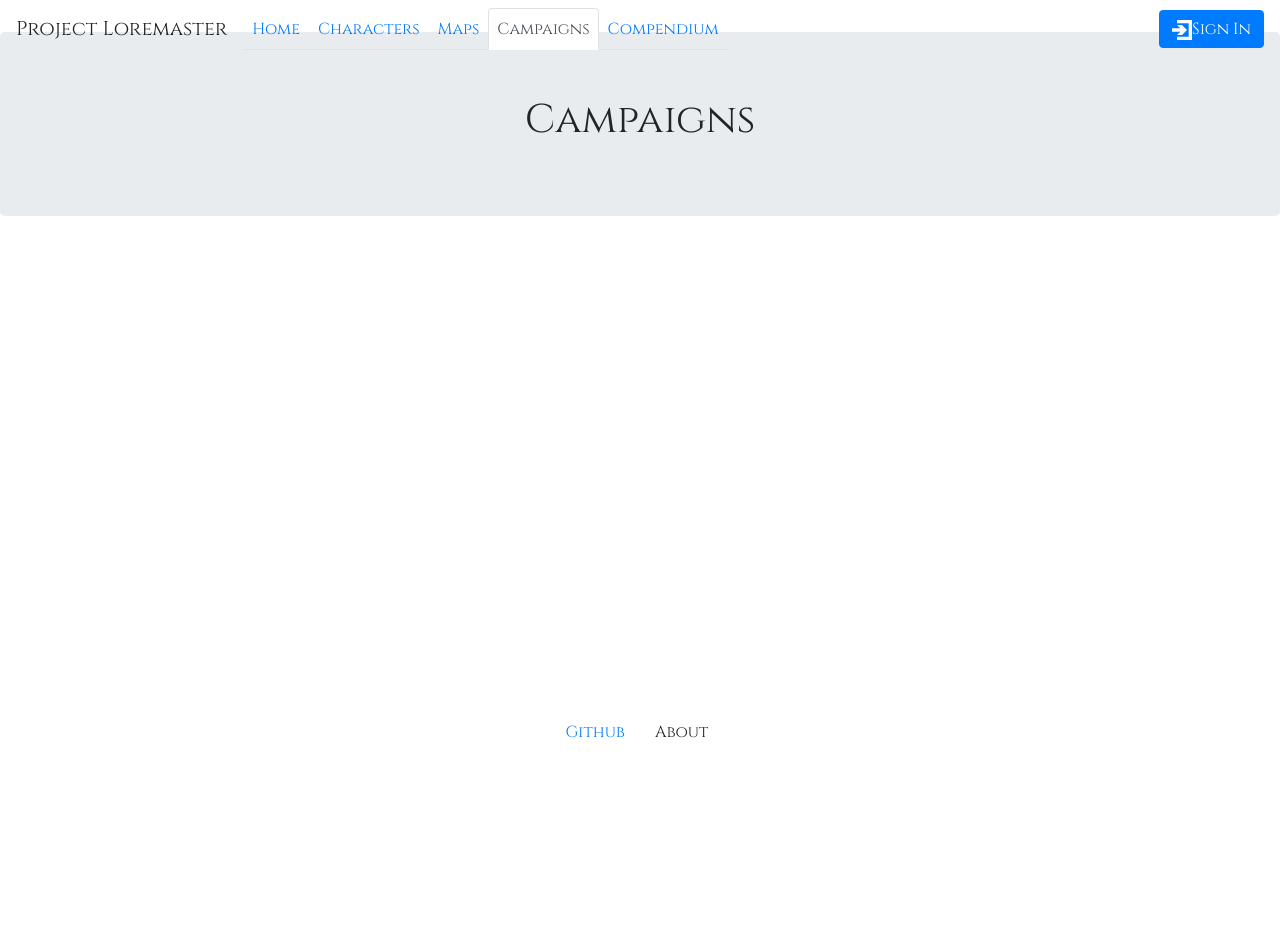
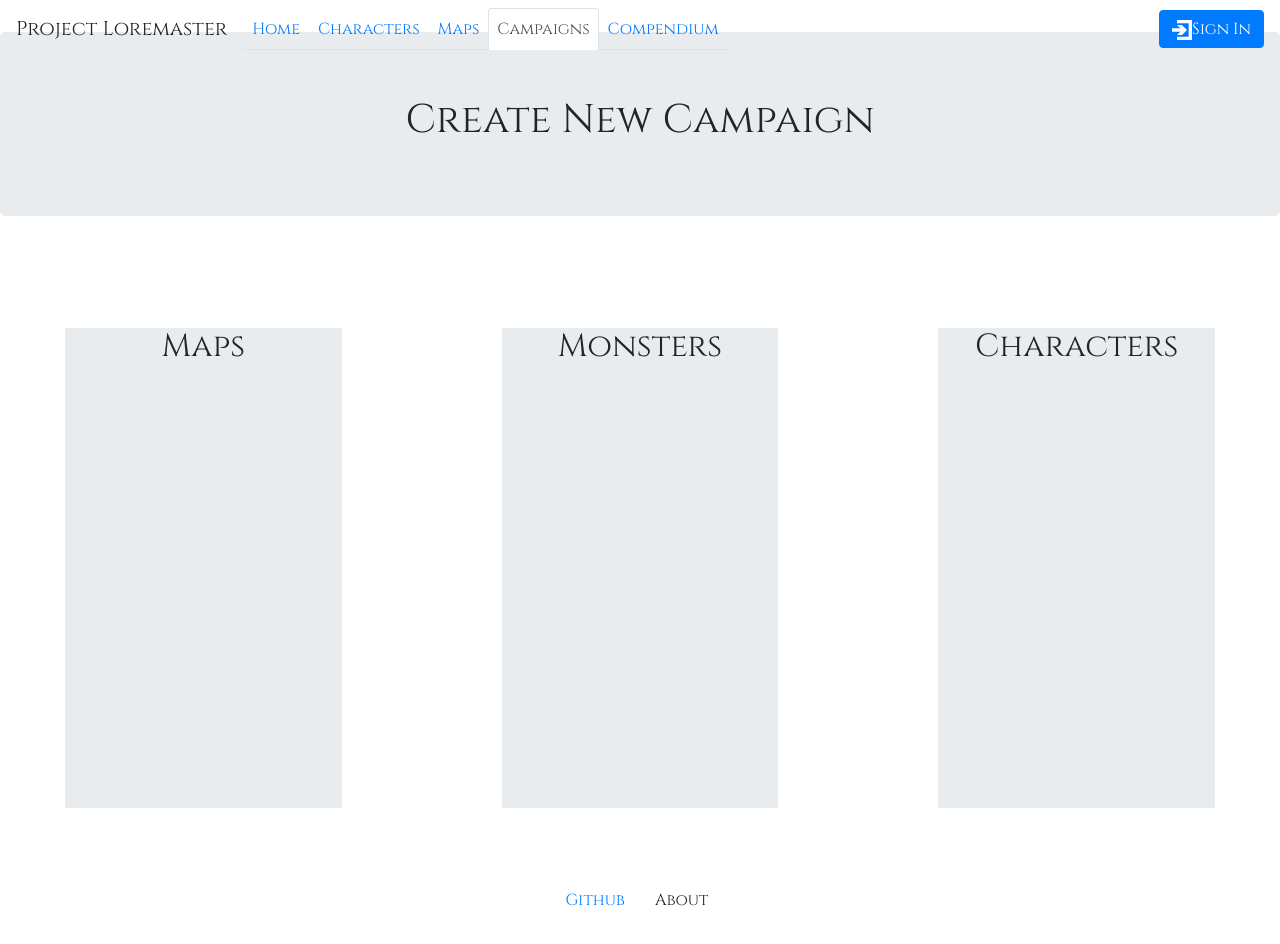
Before and after one commit to rmarks6767/ProjectLoremaster, a React (Create React App) app in the folder loremaster/frontend/: page /campaigns in a window 1280 px wide. Shown: the top 944 px of the page. Before the commit the page ends 800 px from the top, so only its background shows below. Built offline with nearby package versions, Linux system fonts and the light colour scheme.

Commit message:
Initial Create Campaign UI

```diff
--- /dev/null
+++ b/loremaster/frontend/src/components/Pages/Campaigns/Campaign.css
@@ -0,0 +1,20 @@
+.maps-container {
+    width: 30rem;
+    margin: 5rem;
+    height: 30rem;
+    background-color:#e9ecef;
+}
+
+.monsters-container {
+    width: 30rem;
+    margin: 5rem;
+    height: 30rem;
+    background-color: #e9ecef;
+}
+
+.characters-container {
+    width: 30rem;
+    margin: 5rem;
+    height: 30rem;
+    background-color: #e9ecef;
+}
--- a/loremaster/frontend/src/components/Pages/Campaigns/Campaigns.jsx
+++ b/loremaster/frontend/src/components/Pages/Campaigns/Campaigns.jsx
@@ -1,11 +1,33 @@
 import React, { Component } from 'react';
+import './Campaign.css';
 
 class Campaigns extends Component{
+
+    componentDidMount() {
+
+    }
+
+    componentDidUpdate() {
+
+    }
+
     render(){
         return(
             <div>
                 <div className="jumbotron text-center">
-                    <h1>Campaigns</h1>
+                    <h1>Create New Campaign</h1>
+                </div>
+
+                <div className="row">
+                    <div className="maps-container col-md">
+                        <h2>Maps</h2>
+                    </div>
+                    <div className="monsters-container col-md">
+                        <h2>Monsters</h2>
+                    </div>
+                    <div className="characters-container col-md">
+                        <h2>Characters</h2>
+                    </div>
                 </div>
             </div>
         );
```
